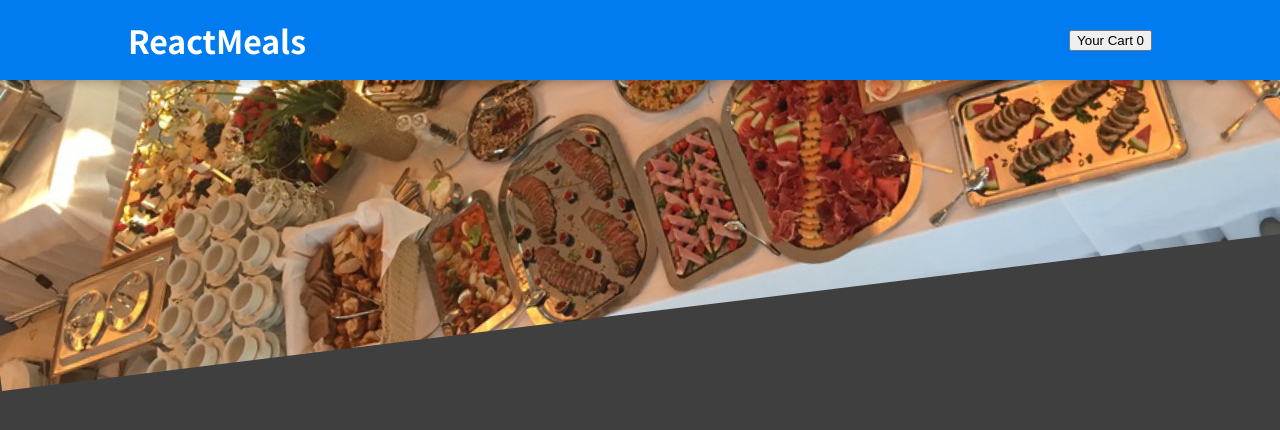
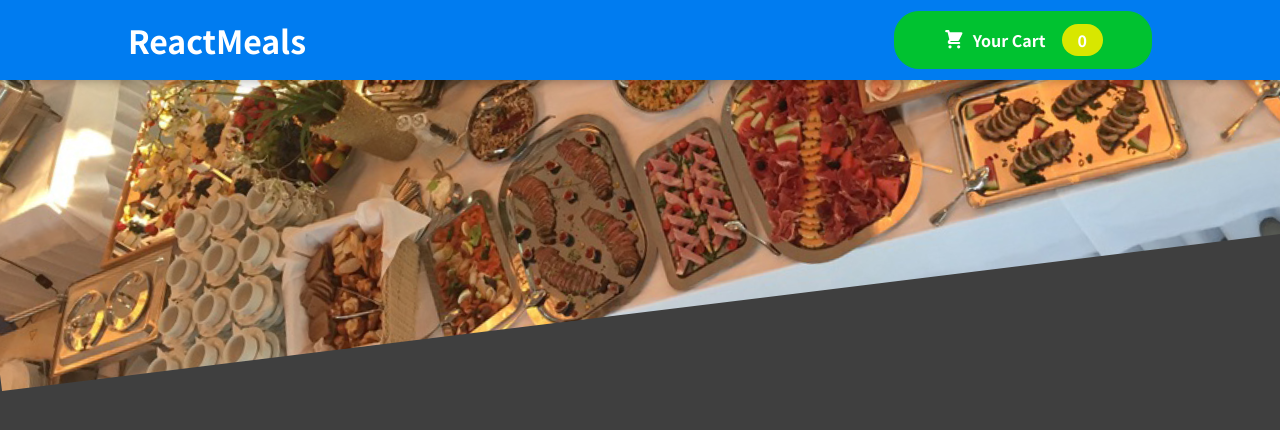
Before and after one commit to sarojsuraj52/restaurant-website, a React (Create React App) app: page / in a window 1280 px wide. Shown: the top 430 px of the page. Built offline with nearby package versions, Linux system fonts and the light colour scheme.

Commit message:
updated button

```diff
--- /dev/null
+++ b/src/component/Cart/CartIcon.js
@@ -0,0 +1,13 @@
+const CartIcon = () => {
+  return (
+    <svg
+      xmlns="http://www.w3.org/2000/svg"
+      viewBox="0 0 20 20"
+      fill="currentColor"
+    >
+      <path d="M3 1a1 1 0 000 2h1.22l.305 1.222a.997.997 0 00.01.042l1.358 5.43-.893.892C3.74 11.846 4.632 14 6.414 14H15a1 1 0 000-2H6.414l1-1H14a1 1 0 00.894-.553l3-6A1 1 0 0017 3H6.28l-.31-1.243A1 1 0 005 1H3zM16 16.5a1.5 1.5 0 11-3 0 1.5 1.5 0 013 0zM6.5 18a1.5 1.5 0 100-3 1.5 1.5 0 000 3z" />
+    </svg>
+  );
+};
+
+export default CartIcon;
--- a/src/component/Layouts/Header.js
+++ b/src/component/Layouts/Header.js
@@ -1,13 +1,18 @@
 import React from 'react'
 import classes from  './Header.module.css'
 import mealsImage from '../../assets/meals.jpg'
+import HeaderButton from './HeaderButton'
+
+
+
+
 const Header = () => {
 
     return(
         <>
         <header className={classes.header}>
             <h1>ReactMeals</h1>
-            <button className={classes.button}>Your Cart <span>0</span> </button>
+            <HeaderButton />
         </header>
         <div className={classes['main-image']}>
             <img src={mealsImage} alt='Meals'/>
--- /dev/null
+++ b/src/component/Layouts/HeaderButton.js
@@ -0,0 +1,15 @@
+import classes from "./HeaderButton.module.css";
+import CartIcon from "../Cart/CartIcon";
+const HeaderButton = () => {
+  return (
+    <button className={classes.button}>
+      <span className={classes.icon}>
+        <CartIcon  />
+      </span>
+      <span className={classes.bump}>Your Cart</span>
+      <span className={classes.badge}>0</span>
+    </button>
+  );
+};
+
+export default HeaderButton;
--- /dev/null
+++ b/src/component/Layouts/HeaderButton.module.css
@@ -0,0 +1,61 @@
+.button {
+  cursor: pointer;
+  font: inherit;
+  border: none;
+  background-color: #00c230;
+  color: white;
+  padding: 0.75rem 3rem;
+  display: flex;
+  justify-content: space-around;
+  align-items: center;
+  border: 1px solid #00c230;
+  border-radius: 25px;
+  font-weight: bold;
+}
+
+.button:hover,
+.button:active {
+  background-color: #00a72a;
+  border: 1px solid rgb(0, 255, 21);
+}
+
+
+.icon {
+    width: 1.35rem;
+    height: 1.35rem;
+    margin-right: 0.5rem;
+  }
+  .badge {
+    background-color: #d8e700;
+    padding: 0.25rem 1rem;
+    border-radius: 25px;
+    margin-left: 1rem;
+    font-weight: bold;
+  }
+
+  .button:hover .badge,
+  .button:active .badge {
+    background-color: #c1cf00;
+  }
+
+  .bump {
+    animation: bump 300ms ease-out;
+  }
+
+  @keyframes bump {
+    0% {
+      transform: scale(1);
+    }
+    10% {
+      transform: scale(0.9);
+    }
+    30% {
+      transform: scale(1.1);
+    }
+    50% {
+      transform: scale(1.15);
+    }
+    100% {
+      transform: scale(1);
+    }
+  }
```
Also changed, not shown: 1 other file (tests, documents, lock files or other folders).
